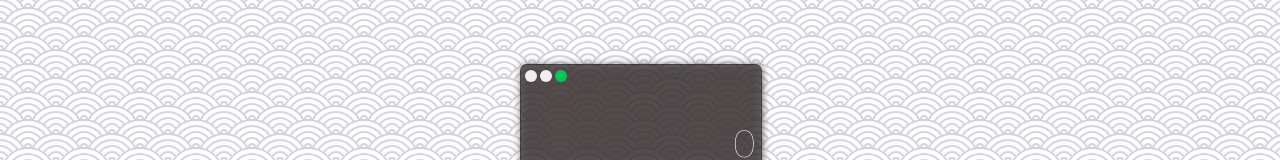
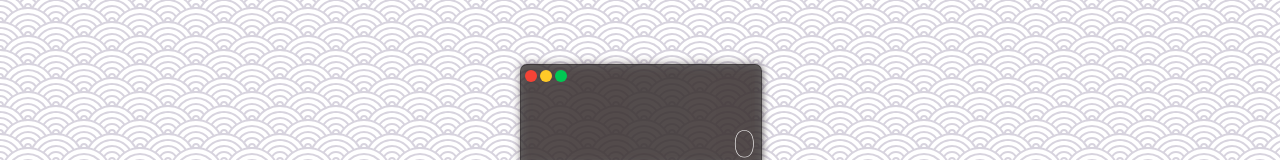
Before and after one commit to dkanderson/calculator-react, a React (Create React App) app: page / in a window 1280 px wide. Shown: the part 189-349 px from the top of the page. Built offline with nearby package versions, Linux system fonts and the light colour scheme.

Commit message:
update template

```diff
--- a/src/components/nav_buttons.js
+++ b/src/components/nav_buttons.js
@@ -5,9 +5,9 @@ function NavButtons(props){
     return(
             <header className="nav-buttons">
                 <nav id="nav-buttons" className="control-btns flip-out">
-                    <button className="close" data-close></button>
-                    <button className="minimize" data-minimize></button>
-                    <button id="flipper" className="flip" data-flip onClick={props.toggle}></button>
+                    <button className="close-btn" data-close><i>x</i></button>
+                    <button className="minimize-btn" data-minimize><i>&minus;</i></button>
+                    <button id="flipper" className="flip expand-btn" data-flip onClick={props.toggle}><i>&#43;</i></button>
                 </nav>
             </header>
 
```
